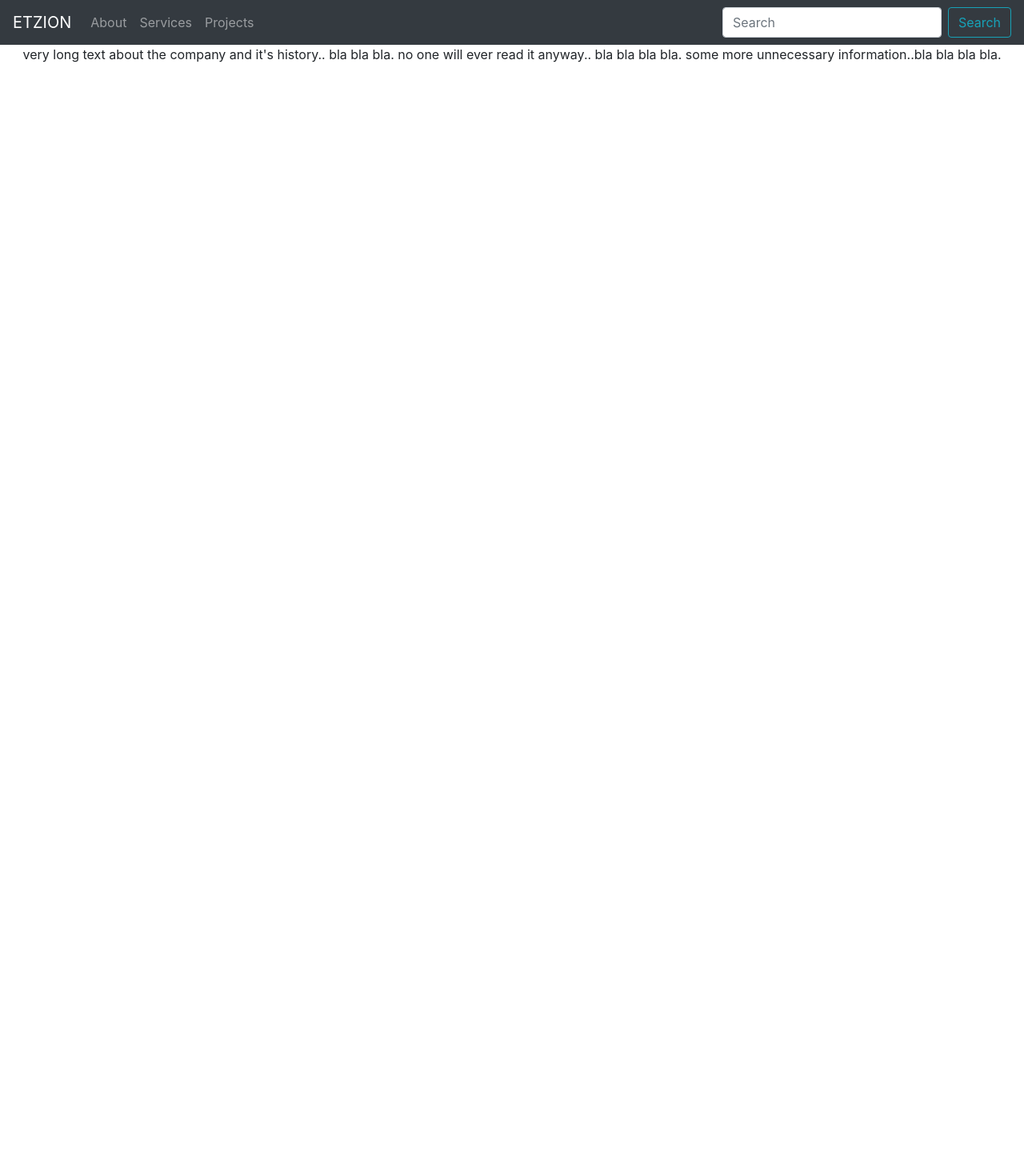
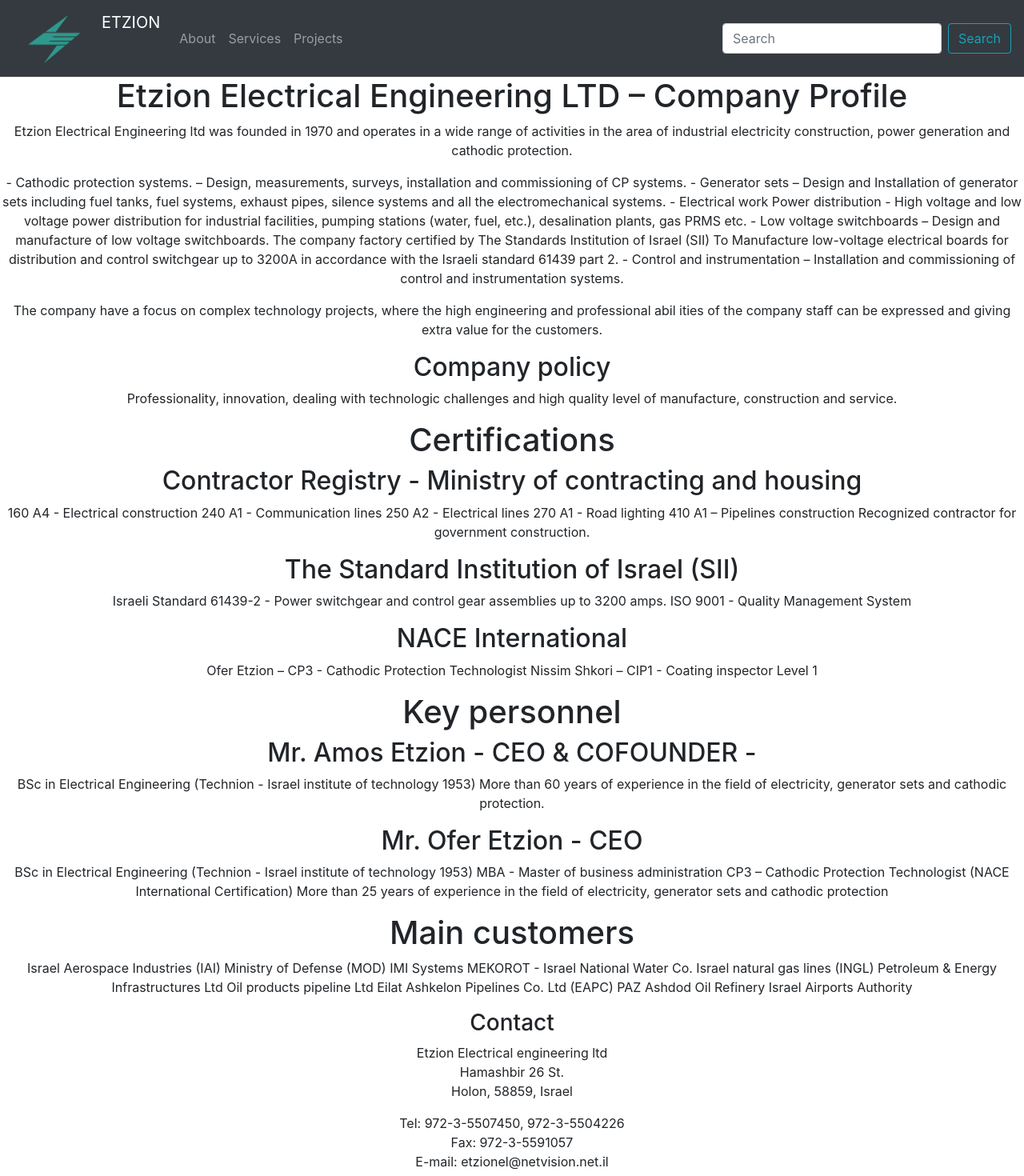
Before and after one commit to noametzion/etzion-react, a React (Create React App) app: page /about in a window 1280 px wide. Shown: the top 1470 px of the page at 80% size. Before the commit the page ends 800 px from the top, so only its background shows below. Built offline with nearby package versions, Linux system fonts and the light colour scheme.

Commit message:
about text + logo

```diff
--- a/public/index.html
+++ b/public/index.html
@@ -2,7 +2,7 @@
 <html lang="en">
   <head>
     <meta charset="utf-8" />
-    <link rel="icon" href="%PUBLIC_URL%/favicon.ico" />
+    <link rel="icon" href="%PUBLIC_URL%/etzionsicon.ico" />
     <meta name="viewport" content="width=device-width, initial-scale=1" />
     <meta name="theme-color" content="#000000" />
     <meta
--- a/src/components/about-etzion/AboutEtzion.tsx
+++ b/src/components/about-etzion/AboutEtzion.tsx
@@ -15,13 +15,76 @@ class AboutEtzion extends React.Component <IAboutEtzionProps, IAboutEtzionState>
 
     render() {
         return (
-            <p>
-                very long text about the company and it's history.. bla bla bla.
+            <div>
+                <h1>Etzion Electrical Engineering LTD – Company Profile</h1>
+                <p>
+                    Etzion Electrical Engineering ltd was founded in 1970 and operates in a wide range of activities in the area of industrial electricity construction, power generation and cathodic protection.
+                </p>
+                <p>
+                    - Cathodic protection systems. – Design, measurements, surveys, installation and commissioning of CP systems.
+                    - Generator sets – Design and Installation of generator sets including fuel tanks, fuel systems, exhaust pipes, silence systems and all the electromechanical systems.
+                    - Electrical work Power distribution - High voltage and low voltage power distribution for industrial facilities, pumping stations (water, fuel, etc.), desalination plants, gas PRMS etc.
+                    - Low voltage switchboards – Design and manufacture of low voltage switchboards. The company factory certified by The Standards Institution of Israel (SII) To Manufacture low-voltage electrical boards for distribution and control switchgear up to 3200A in accordance with the Israeli standard 61439 part 2.
+                    - Control and instrumentation – Installation and commissioning of control and instrumentation systems.
+                </p>
+                <p>
+                    The company have a focus on complex technology projects, where the high engineering and professional abil
+                    ities of the company staff can be expressed and giving extra value for the customers.
+                </p>
+                <h2>Company policy</h2>
+                <p>
+                    Professionality, innovation, dealing with technologic challenges and high quality level of manufacture, construction and service.
+                </p>
 
-                no one will ever read it anyway.. bla bla bla bla.
+                <h1>Certifications</h1>
+                <h2>Contractor Registry - Ministry of contracting and housing</h2>
+                <p>
+                    160 A4 - Electrical construction
+                    240 A1 - Communication lines
+                    250 A2 - Electrical lines
+                    270 A1 - Road lighting
+                    410 A1 – Pipelines construction
+                    Recognized contractor for government construction.
+                </p>
+                <h2>The Standard Institution of Israel (SII)</h2>
+                <p>
+                    Israeli Standard 61439-2 - Power switchgear and control gear assemblies up to 3200 amps.
+                    ISO 9001 - Quality Management System
+                </p>
+                <h2>NACE International</h2>
+                <p>
+                    Ofer Etzion – CP3 - Cathodic Protection Technologist
+                    Nissim Shkori – CIP1 - Coating inspector Level 1
+                </p>
 
-                some more unnecessary information..bla bla bla bla.
-            </p>
+                <h1>Key personnel</h1>
+                <h2>Mr. Amos Etzion -  CEO  & COFOUNDER -</h2>
+                <p>
+                    BSc in Electrical Engineering (Technion - Israel institute of technology 1953)
+                    More than 60 years of experience in the field of electricity, generator sets and cathodic protection.
+                </p>
+                <h2>Mr. Ofer Etzion  - CEO</h2>
+                <p>
+                    BSc in Electrical Engineering (Technion - Israel institute of technology 1953)
+                    MBA   - Master of business administration
+                    CP3 – Cathodic Protection Technologist (NACE International Certification)
+                    More than 25 years of experience in the field of electricity, generator sets and cathodic protection
+                </p>
+
+                <h1>Main customers</h1>
+                <p>
+                    Israel Aerospace Industries (IAI)
+                    Ministry of Defense (MOD)
+                    IMI Systems
+                    MEKOROT   - Israel National Water Co.
+                    Israel natural gas lines (INGL)
+                    Petroleum & Energy Infrastructures Ltd
+                    Oil products pipeline Ltd
+                    Eilat Ashkelon Pipelines Co. Ltd (EAPC)
+                    PAZ Ashdod Oil Refinery
+                    Israel Airports Authority
+                </p>
+            </div>
         );}
 }
 
--- a/src/components/etzion-app/EtzionApp.tsx
+++ b/src/components/etzion-app/EtzionApp.tsx
@@ -11,6 +11,7 @@ import {
     Route,
     Link
 } from "react-router-dom";
+import InfoFooter from "../info-footer/InfoFooter";
 
 interface IEtzionAppProps {
 }
@@ -44,6 +45,7 @@ class EtzionApp extends React.Component <IEtzionAppProps, IEtzionAppState>{
                       </Route>
                   </Switch>
               </Router>
+              <InfoFooter/>
         </div>
       );
   }
--- /dev/null
+++ b/src/components/info-footer/InfoFooter.tsx
@@ -0,0 +1,38 @@
+import React from 'react';
+
+interface IInfoFooterProps {
+}
+
+interface IInfoFooterState {
+}
+
+class InfoFooter extends React.Component <IInfoFooterProps, IInfoFooterState>{
+    constructor(props : IInfoFooterProps) {
+        super(props);
+        this.state = {};
+    }
+
+    render() {
+        return (
+            // TODO: stick to bottom
+            <footer>
+                <div>
+                    <h3>Contact</h3>
+                    {/*TODO: two columns*/}
+                    <p>
+                        Etzion Electrical engineering ltd <br/>
+                        Hamashbir 26 St. <br/>
+                        Holon, 58859, Israel <br/>
+                    </p>
+                    <p>
+                        Tel: 972-3-5507450, 972-3-5504226 <br/>
+                        Fax: 972-3-5591057 <br/>
+                        E-mail: etzionel@netvision.net.il
+                    </p>
+                </div>
+            </footer>
+        );
+    }
+}
+
+export default InfoFooter;
--- a/src/components/navigation-bar/NavigationBar.tsx
+++ b/src/components/navigation-bar/NavigationBar.tsx
@@ -17,7 +17,15 @@ class NavigationBar extends React.Component <INavigationBarProps, INavigationBar
     render() {
         return (
             <Navbar sticky="top" bg="dark" variant="dark">
-                    <Navbar.Brand href="/about">ETZION</Navbar.Brand>
+                <Navbar.Brand href="/about">
+                    {/*TODO: move inline style*/}
+                    <img
+                        src="etzionlogo.png"
+                         height="70"
+                        className="d-inline-block align-top"
+                        />
+                    <span>{' '}ETZION</span>
+                </Navbar.Brand>
                 <Nav className="mr-auto">
                     <Nav.Link href="/about" >About</Nav.Link>
                     <Nav.Link href="/services" >Services</Nav.Link>
```
Also changed, not shown: public/etzionlogo.png (added), 1 other file (tests, documents, lock files or other folders). Lines whose indentation alone changed are shown as unchanged.
